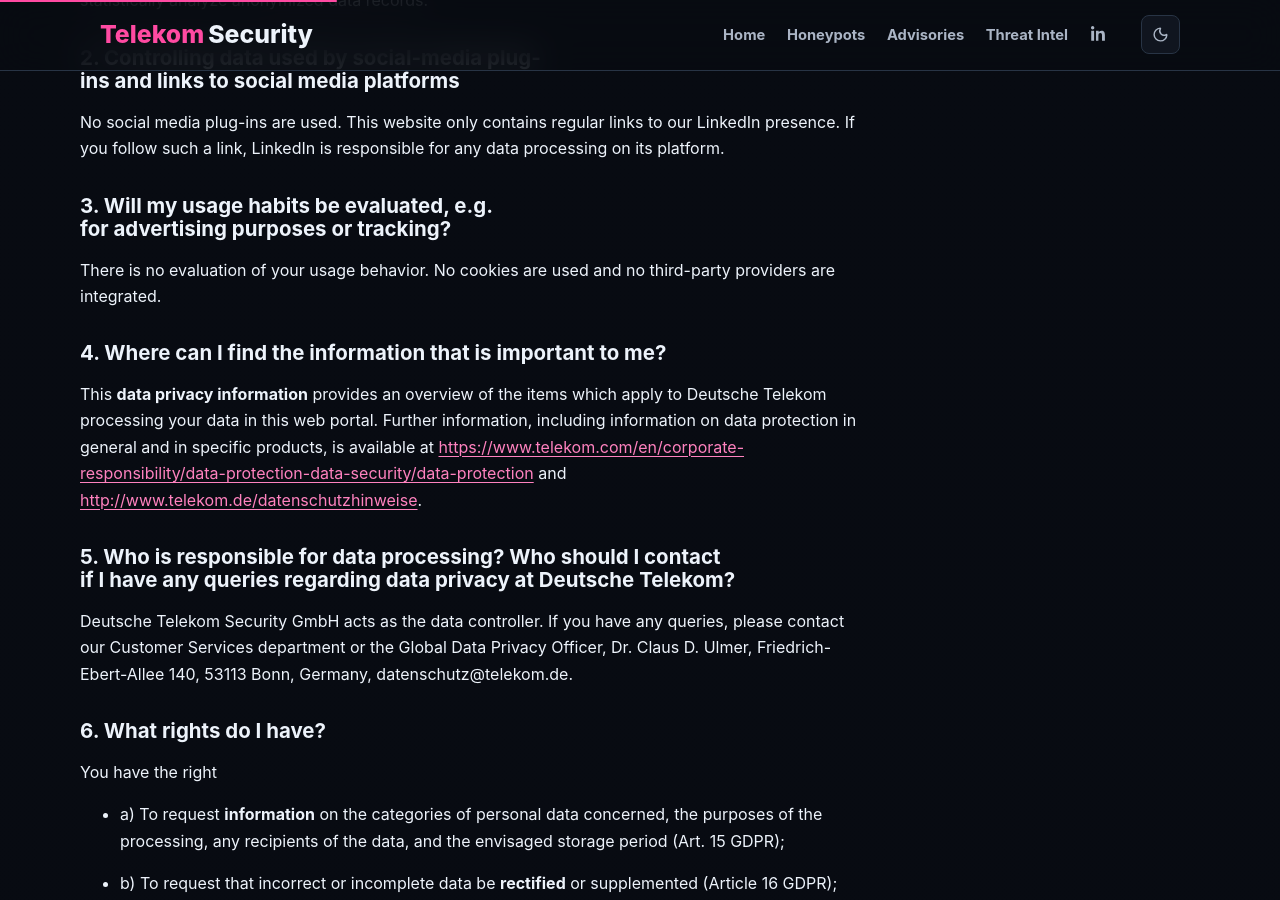
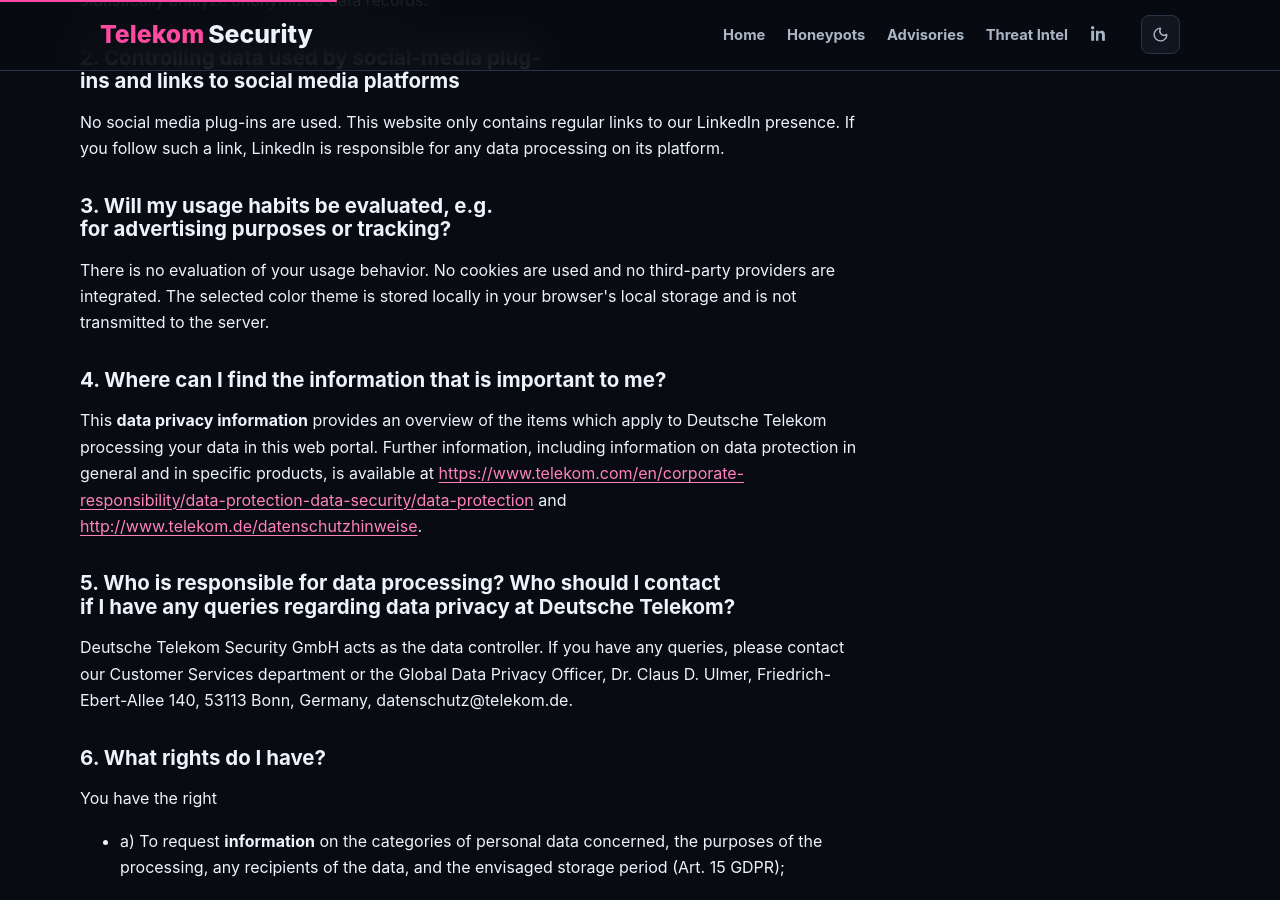
Before and after one commit to telekom-security/telekom-security.github.io, a Jekyll site: the page built from privacy-policy.html, in a window 1280 px wide and 900 px high, scrolled down 487 px. Built offline with Jekyll 4.4.1, drawn with Linux system fonts in a browser that asks for light colours.

Commit message:
Update privacy policy to clarify data storage of selected color theme

```diff
--- a/privacy-policy.html
+++ b/privacy-policy.html
@@ -14,7 +14,7 @@
 <p>No social media plug-ins are used. This website only contains regular links to our LinkedIn presence. If you follow such a link, LinkedIn is responsible for any data processing on its platform.</p>
 
 <h3 id="3-will-my-usage-habits-be-evaluated-e-g-for-advertising-purposes-or-tracking-">3. Will my usage habits be evaluated, e.g. for advertising purposes or tracking?</h3>
-<p>There is no evaluation of your usage behavior. No cookies are used and no third-party providers are integrated.</p>
+<p>There is no evaluation of your usage behavior. No cookies are used and no third-party providers are integrated. The selected color theme is stored locally in your browser's local storage and is not transmitted to the server.</p>
 
 <h3 id="4-where-can-i-find-the-information-that-is-important-to-me-">4. Where can I find the information that is important to me?</h3>
 <p>This <strong>data privacy information</strong> provides an overview of the items which apply to Deutsche Telekom processing your data in this web portal.
```
